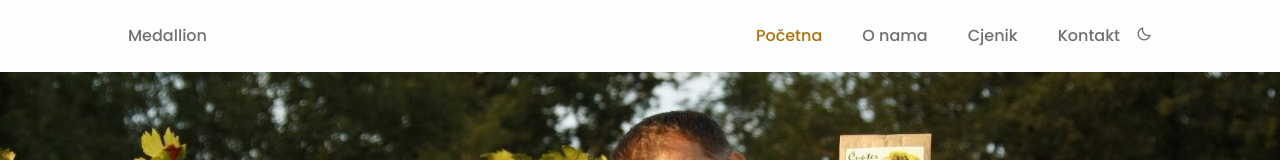
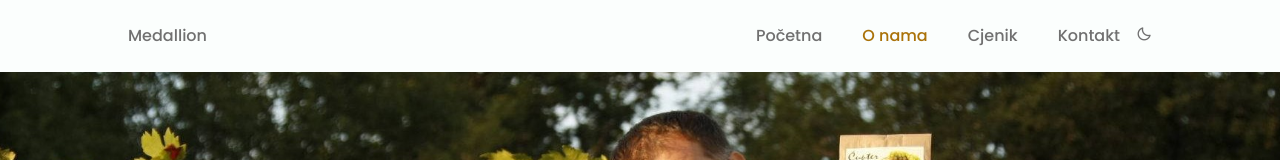
Before and after one commit to OnlyMatia/cupterv2, a React (Vite) app: page /about in a window 1280 px wide. Shown: the top 160 px of the page. Built offline with nearby package versions, Linux system fonts and the light colour scheme.

Commit message:
updated active-link on nav

```diff
--- a/src/assets/components/Nav.tsx
+++ b/src/assets/components/Nav.tsx
@@ -1,6 +1,7 @@
 import { useEffect, useState } from 'react';
 
 const Nav = () => {
+  const route = window.location.pathname;
   const darkTheme = 'dark-theme';
   //const iconTheme = 'bx-sun';
 
@@ -37,6 +38,7 @@ const Nav = () => {
       toggle(!smallMenu)
   }
 
+
   return (
     <header className="l-header" id="header">
       <nav className="nav bd-container">
@@ -44,11 +46,11 @@ const Nav = () => {
 
         <div className={smallMenu ? 'nav__menu' : 'nav__menu show-menu'} id="nav-menu">
           <ul className="nav__list">
-            <li className="nav__item"><a href="/home" className="nav__link active-link">Početna</a></li>
-            <li className="nav__item"><a href="/about" className="nav__link">O nama</a></li>
+            <li className="nav__item"><a href="/home" className={`nav__link ${route === "/home" || route==="/" ? "active-link" : ""}`}>Početna</a></li>
+            <li className="nav__item"><a href="/about" className={`nav__link ${route === "/about" ? "active-link" : ""}`}>O nama</a></li>
             {/* <li className="nav__item"><a href="/services" className="nav__link">Usluge</a></li> */}
-            <li className="nav__item"><a href="/prices" className="nav__link">Cjenik</a></li>
-            <li className="nav__item"><a href="/contact" className="nav__link">Kontakt</a></li>
+            <li className="nav__item"><a href="/prices" className={`nav__link ${route === "/prices" ? "active-link" : ""}`}>Cjenik</a></li>
+            <li className="nav__item"><a href="/contact" className={`nav__link ${route === "/contact" ? "active-link" : ""}`}>Kontakt</a></li>
             <li><i className={`bx ${icon} change-theme`} id="theme-button" onClick={handleThemeToggle}></i></li>
           </ul>
         </div>
```
